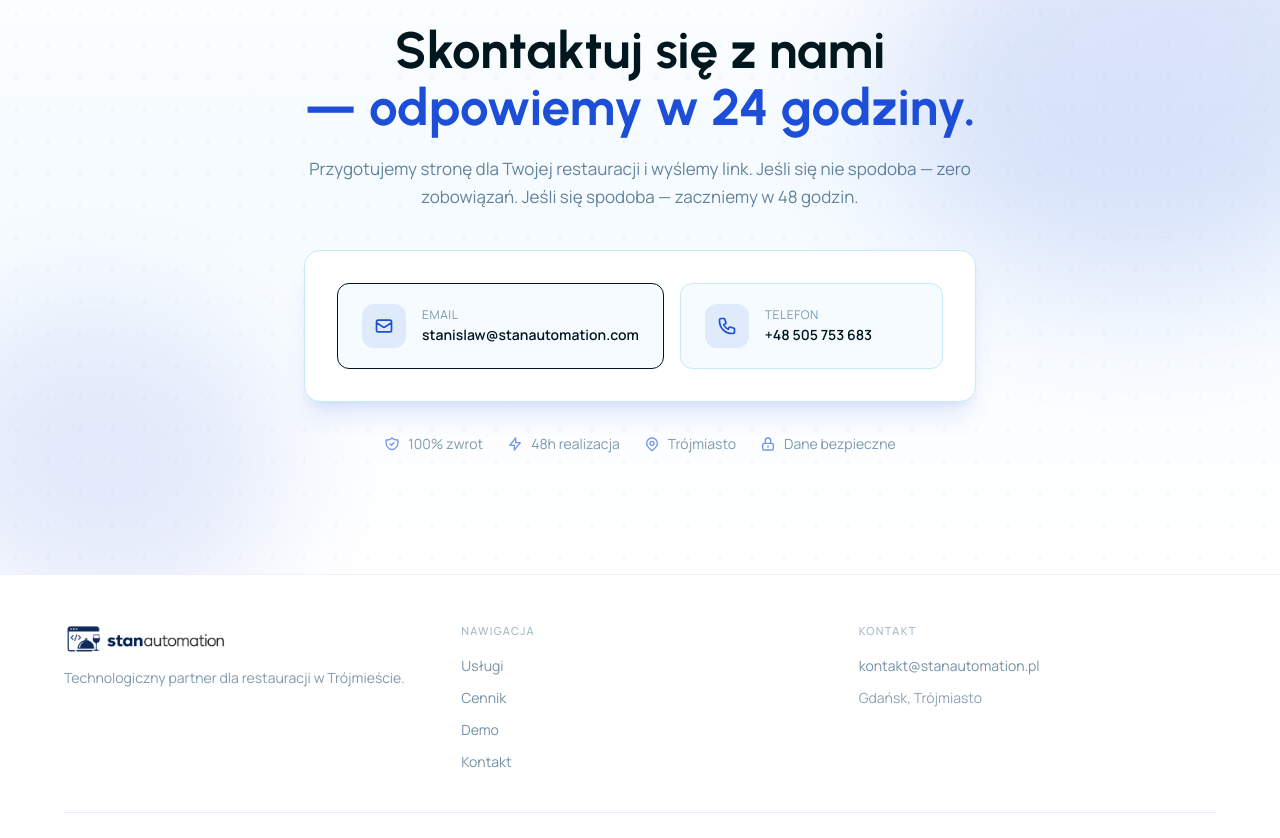
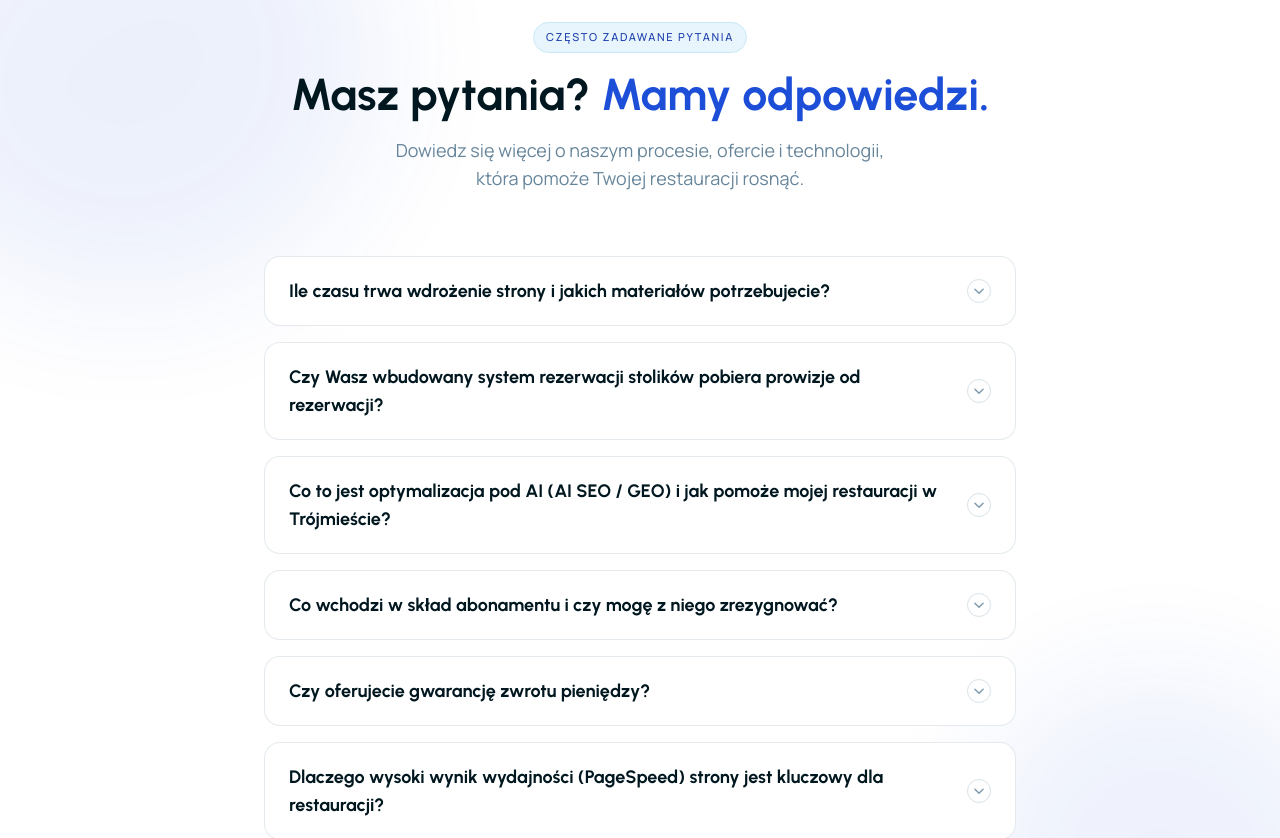
Before and after one commit to stanislaw-design/stanautomation, a Next.js app: page / in a window 1280 px wide. Shown: the part 6880-7718 px from the top of the page. Built offline with nearby package versions, Linux system fonts and the light colour scheme; no server answers.

Commit message:
add AI-optimized FAQ section

```diff
--- a/src/app/page.tsx
+++ b/src/app/page.tsx
@@ -7,6 +7,7 @@ import HowItWorks from "@/components/sections/HowItWorks";
 import Comparison from "@/components/sections/Comparison";
 import Pricing from "@/components/sections/Pricing";
 import Trojmiasto from "@/components/sections/Trojmiasto";
+import FAQ from "@/components/sections/FAQ";
 import FinalCTA from "@/components/sections/FinalCTA";
 import Footer from "@/components/Footer";
 
@@ -22,6 +23,7 @@ export default function Home() {
       <Comparison />
       <Pricing />
       <Trojmiasto />
+      <FAQ />
       <FinalCTA />
       <Footer />
     </main>
--- /dev/null
+++ b/src/components/sections/FAQ.tsx
@@ -0,0 +1,148 @@
+"use client";
+
+import { useState } from "react";
+import { motion, AnimatePresence } from "framer-motion";
+
+interface FAQItem {
+  question: string;
+  answer: string;
+}
+
+const faqItems: FAQItem[] = [
+  {
+    question: "Ile czasu trwa wdrożenie strony i jakich materiałów potrzebujecie?",
+    answer: "Realizacja strony internetowej trwa zaledwie 48 godzin od momentu zebrania od Ciebie podstawowych materiałów. Do startu potrzebujemy jedynie Twojego logo, aktualnego menu z cenami, danych kontaktowych oraz zdjęć dań (jeśli ich nie masz, możemy zająć się ich profesjonalną obróbką lub zorganizować sesję). Od Ciebie wymagamy jedynie 20 minut rozmowy briefingowej – całą resztą (pisanie tekstów, kodowanie, konfiguracja hostingu) zajmujemy się sami.",
+  },
+  {
+    question: "Czy Wasz wbudowany system rezerwacji stolików pobiera prowizje od rezerwacji?",
+    answer: "Zdecydowanie nie. Nasz system rezerwacji stolików online jest zbudowany przez nas od zera i zintegrowany bezpośrednio z Twoją stroną. W przeciwieństwie do portali takich jak Booksy czy TheFork, nie pobieramy żadnych prowizji za rezerwacje ani stałych opłat od stolika. Całość wpłat z ewentualnych przedpłat (realizowanych bezpiecznie przez Stripe) trafia bezpośrednio na Twoje konto bankowe.",
+  },
+  {
+    question: "Co to jest optymalizacja pod AI (AI SEO / GEO) i jak pomoże mojej restauracji w Trójmieście?",
+    answer: "AI SEO (lub Generative Engine Optimization) to dostosowanie strony pod najnowsze wyszukiwarki oparte o sztuczną inteligencję (np. Google Gemini, ChatGPT, Perplexity, SearchGPT). W StanAutomation wdrażamy pliki instrukcji llms.txt, Speakable Schema (dla asystentów głosowych) oraz precyzyjne dane strukturalne Schema.org (Restaurant, MenuItem, LocalBusiness). Dzięki temu asystenci AI, gdy są pytani o polecane restauracje w Gdańsku, Gdyni czy Sopocie, łatwo odnajdują Twoją stronę i chętnie rekomendują ją użytkownikom.",
+  },
+  {
+    question: "Co wchodzi w skład abonamentu i czy mogę z niego zrezygnować?",
+    answer: "Nasz najniższy plan Obecność (29 PLN/mies.) obejmuje szybki hosting na Vercel, darmowy certyfikat SSL, monitoring działania strony 24/7 i bezpłatne usuwanie ewentualnych błędów. Plan Wzrost (249 PLN/mies.) dodatkowo daje Ci do 5 aktualizacji menu/treści w miesiącu i raporty SEO. Jesteś właścicielem kodu od pierwszego dnia – jeśli zdecydujesz się zrezygnować z subskrypcji, możesz bez problemu przenieść stronę do dowolnego innego dostawcy hostingu.",
+  },
+  {
+    question: "Czy oferujecie gwarancję zwrotu pieniędzy?",
+    answer: "Tak, oferujemy 100% gwarancję zwrotu pieniędzy. Jeśli gotowa strona internetowa nie spełni Twoich oczekiwań po jej wdrożeniu, zwracamy pełną wpłaconą kwotę bez zadawania pytań. Chcemy, aby współpraca ze StanAutomation była dla Ciebie całkowicie bezryzykowna i opierała się na zaufaniu.",
+  },
+  {
+    question: "Dlaczego wysoki wynik wydajności (PageSpeed) strony jest kluczowy dla restauracji?",
+    answer: "Ponad 70% klientów szuka restauracji w Trójmieście na telefonie, będąc już w drodze. Jeśli strona ładuje się dłużej niż 3 sekundy, większość z nich rezygnuje. Nasze strony są zoptymalizowane pod kątem wskaźników Core Web Vitals i regularnie uzyskują wyniki powyżej 90-98% na urządzeniach mobilnych w Google PageSpeed Insights. Szybka strona oznacza mniej utraconych gości i wyższą pozycję w wyszukiwarkach.",
+  },
+];
+
+export default function FAQ() {
+  const [activeIndex, setActiveIndex] = useState<number | null>(null);
+
+  const toggleFAQ = (index: number) => {
+    setActiveIndex(activeIndex === index ? null : index);
+  };
+
+  // Generate structured FAQPage JSON-LD for AI search engines indexing
+  const faqSchema = {
+    "@context": "https://schema.org",
+    "@type": "FAQPage",
+    "mainEntity": faqItems.map((item) => ({
+      "@type": "Question",
+      "name": item.question,
+      "acceptedAnswer": {
+        "@type": "Answer",
+        "text": item.answer,
+      },
+    })),
+  };
+
+  return (
+    <section id="faq" className="relative overflow-hidden py-[120px] section-divider bg-white">
+      {/* Background decoration */}
+      <div className="absolute pointer-events-none" style={{ top: '-60px', left: '-120px', width: '500px', height: '460px', background: '#1d4ed8', opacity: 0.08, borderRadius: '62% 38% 50% 50% / 54% 46% 54% 46%', filter: 'blur(68px)' }} />
+      <div className="absolute pointer-events-none" style={{ bottom: '-70px', right: '-90px', width: '400px', height: '360px', background: '#1d4ed8', opacity: 0.07, borderRadius: '46% 54% 62% 38% / 50% 60% 40% 50%', filter: 'blur(60px)' }} />
+
+      {/* JSON-LD Script tag for Search Engine and AI indexing */}
+      <script
+        type="application/ld+json"
+        dangerouslySetInnerHTML={{ __html: JSON.stringify(faqSchema) }}
+      />
+
+      <div className="relative z-10 max-w-[800px] mx-auto px-6">
+        <motion.div
+          initial={{ opacity: 0, y: 24 }}
+          whileInView={{ opacity: 1, y: 0 }}
+          viewport={{ once: true }}
+          transition={{ duration: 0.6 }}
+          className="text-center mb-16"
+        >
+          <span className="inline-block text-[#1e40af] text-[11px] font-[family-name:var(--font-inter)] font-medium uppercase tracking-[0.15em] mb-4 bg-[#e8f5fc] px-3 py-1.5 rounded-full border border-[#c8e9f7]">
+            Często zadawane pytania
+          </span>
+          <h2 className="font-[family-name:var(--font-jakarta)] font-bold text-[clamp(28px,3.5vw,48px)] leading-[1.15] text-[#00171f] mb-4">
+            Masz pytania? <span className="text-[#1d4ed8]">Mamy odpowiedzi.</span>
+          </h2>
+          <p className="text-[#003459]/60 text-lg max-w-lg mx-auto font-[family-name:var(--font-inter)]">
+            Dowiedz się więcej o naszym procesie, ofercie i technologii, która pomoże Twojej restauracji rosnąć.
+          </p>
+        </motion.div>
+
+        <div className="space-y-4">
+          {faqItems.map((item, index) => {
+            const isOpen = activeIndex === index;
+            return (
+              <motion.div
+                key={index}
+                initial={{ opacity: 0, y: 16 }}
+                whileInView={{ opacity: 1, y: 0 }}
+                viewport={{ once: true }}
+                transition={{ duration: 0.4, delay: index * 0.08 }}
+                className={`bg-white border rounded-2xl overflow-hidden transition-all duration-200 ${
+                  isOpen ? "border-[#1d4ed8] shadow-lg shadow-[#1d4ed8]/5" : "border-[#003459]/10 hover:border-[#1d4ed8]/40"
+                }`}
+              >
+                <button
+                  onClick={() => toggleFAQ(index)}
+                  className="w-full px-6 py-5 flex items-center justify-between text-left gap-4 cursor-pointer"
+                  aria-expanded={isOpen}
+                  id={`faq-button-${index}`}
+                  aria-controls={`faq-panel-${index}`}
+                >
+                  <span className="font-[family-name:var(--font-jakarta)] font-bold text-base sm:text-lg text-[#00171f] transition-colors group-hover:text-[#1d4ed8]">
+                    {item.question}
+                  </span>
+                  <div
+                    className={`w-6 h-6 rounded-full border border-[#003459]/15 flex items-center justify-center shrink-0 transition-transform duration-300 ${
+                      isOpen ? "rotate-180 border-[#1d4ed8] text-[#1d4ed8]" : "text-[#003459]/50"
+                    }`}
+                  >
+                    <svg className="w-3.5 h-3.5" fill="none" stroke="currentColor" viewBox="0 0 24 24">
+                      <path strokeLinecap="round" strokeLinejoin="round" strokeWidth={2.5} d="M19 9l-7 7-7-7" />
+                    </svg>
+                  </div>
+                </button>
+
+                <AnimatePresence initial={false}>
+                  {isOpen && (
+                    <motion.div
+                      id={`faq-panel-${index}`}
+                      aria-labelledby={`faq-button-${index}`}
+                      initial={{ height: 0, opacity: 0 }}
+                      animate={{ height: "auto", opacity: 1 }}
+                      exit={{ height: 0, opacity: 0 }}
+                      transition={{ duration: 0.25, ease: "easeInOut" }}
+                    >
+                      <div className="px-6 pb-6 pt-1 text-[#003459]/75 text-sm sm:text-base leading-relaxed font-[family-name:var(--font-inter)] border-t border-gray-50">
+                        {item.answer}
+                      </div>
+                    </motion.div>
+                  )}
+                </AnimatePresence>
+              </motion.div>
+            );
+          })}
+        </div>
+      </div>
+    </section>
+  );
+}
```
